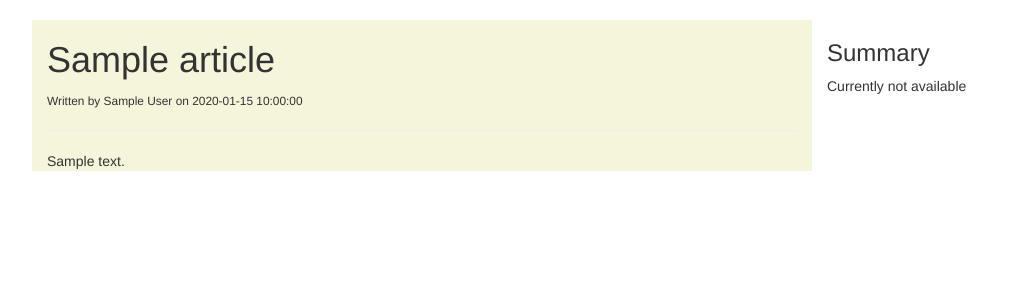
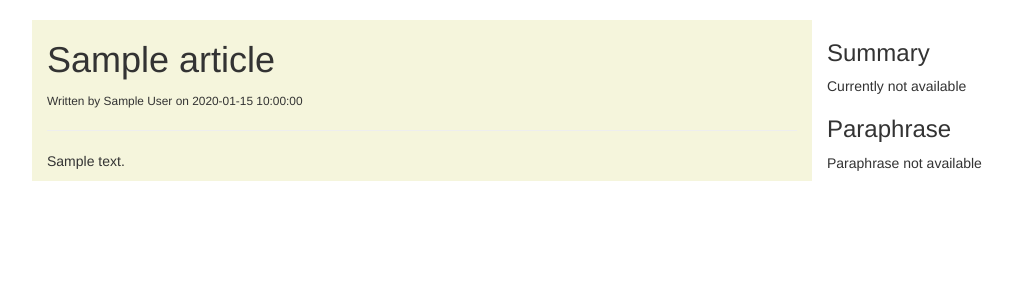
Before and after one commit to saharsh99/Storyboard, a Flask app: page /article/1/ in a window 1280 px wide. Shown: the part 52-352 px from the top of the page, without its empty margins (23-1035 px from the left). Run offline with Flask 2, Linux system fonts and the light colour scheme; the visitor is signed in with stand-in values (Sample User, id 1); tables that the repository leaves empty or names only in its code hold one stand-in row (values such as "Sample post"); a database or web service that is not in the repository returns one stand-in record (values such as "Sample title"); data that the repository does not hold is empty; some libraries are stand-ins or nearby versions.

Commit message:
paraphraser added

```diff
--- a/app.py
+++ b/app.py
@@ -3,9 +3,10 @@ from flask_mysqldb import MySQL
 from wtforms import Form, StringField, TextAreaField, PasswordField, validators, SelectField
 from passlib.hash import sha256_crypt
 import re
+import html
 from functools import wraps
 from ocr import ocr_core
-from back import summarize
+from back import summarize, paraphrase
 
 
 ALLOWED_EXTENSIONS = set(['png', 'jpg', 'jpeg'])
@@ -72,16 +73,23 @@ def article(id):
 
     article = cur.fetchone()
     if result>0:
-
-
         if article['status'] == 'public':
             try:
+                clean_body = re.compile('<.*?>|&([a-z0-9]+|#[0-9]{1,6}|#x[0-9a-f]{1,6});').sub('',article['body'])
+                suggested = paraphrase(clean_body)
+                paraphrasedp = suggested['suggestions'][0]
+                paraphrased = re.compile('<.*?>|&([a-z0-9]+|#[0-9]{1,6}|#x[0-9a-f]{1,6});').sub('',paraphrasedp)
+            except:
+                print('Problem while paraphrasing')
+                paraphrased = 'Paraphrase not available'
+            try:
                 summary = summarize(article['body'])
-                return render_template('article.html', article=article,summary=summary)
+                summary = re.compile('<.*?>|&([a-z0-9]+|#[0-9]{1,6}|#x[0-9a-f]{1,6});').sub('',summary)
             except:
                 print('Exception occured while generating summary')
                 summary = "Currently not available"
-                return render_template('article.html',article=article, summary=summary)
+
+            return render_template('article.html', article=article,summary=summary,paraphrase=paraphrased)
         else:
             flash('Cannot access article','danger')
             return render_template('home.html')
--- a/back.py
+++ b/back.py
@@ -24,21 +24,21 @@ cookie = {
 }
 
 
-def word(msg):
-    _ = requests.get(url)
-    res = requests.get(word_url.format(msg), cookies=cookie)
-    data = res.json()
-    main_data = data['data'][0]
-    fillers = main_data["fillers"]
-    suggestions = main_data['alts']
-    # print("*" * 50)
-    # print(fillers)
-    # print(suggestions)
-    # print("*" * 50)
-    return {
-        "fillers": fillers,
-        "suggestions": suggestions
-    }
+# def word(msg):
+#     _ = requests.get(url)
+#     res = requests.get(word_url.format(msg), cookies=cookie)
+#     data = res.json()
+#     main_data = data['data'][0]
+#     fillers = main_data["fillers"]
+#     suggestions = main_data['alts']
+#     # print("*" * 50)
+#     # print(fillers)
+#     # print(suggestions)
+#     # print("*" * 50)
+#     return {
+#         "fillers": fillers,
+#         "suggestions": suggestions
+#     }
 
 
 def paraphrase(message):
@@ -79,8 +79,13 @@ def summarize(text):
 # The concept of an "essay" has been extended to other media beyond writing. A film essay is a movie that often incorporates documentary filmmaking styles and focuses more on the evolution of a theme or idea. A photographic essay covers a topic with a linked series of photographs that may have accompanying text or captions.
 # '''
 
-# # print(word(msg))
-# # print(paraphrase(message))
+# newText = '''Lorem Ipsum is simply dummy text of the printing and typesetting industry. Lorem Ipsum has been the industry's standard dummy text ever since the 1500s, when an unknown printer took a galley of type and scrambled it to make a type specimen book. It has survived not only five centuries, but also the leap into electronic typesetting, remaining essentially unchanged. It was popularised in the 1960s with the release of Letraset sheets containing Lorem Ipsum passages, and more recently with desktop publishing software like Aldus PageMaker including versions of Lorem Ipsum.'''
+
+# # # # print(word(msg))
+
+# nstr = paraphrase(newText)
+
+# print(nstr['suggestions'][0])
 
 # #min length of text should be of 50 character
 # print(summarize(text))
--- a/templates/article.html
+++ b/templates/article.html
@@ -9,19 +9,29 @@
     <small>Written by {{article.author}} on {{article.create_date}}</small>
     <hr>
     <div>
-      {{article.body | safe}}
+      <p style=" text-align:justify;text-justify:inter-word; word-wrap: break-word;">{{article.body | safe}}</p>
     </div>
   </div>
 
   <div class="col-sm-4">
-      <div class="card">
+      <div class="card" style="display: flexbox;">
 
         <h3 class="card-title ">Summary</h3>
         <div class="card-body">
-            <p>{{summary}}</p>
+            <p style=" text-align:justify;text-justify:inter-word; word-wrap: break-word;">{{summary}}</p>
         </div>
 
       </div>
+
+      <div class="card" style="display: flexbox;">
+
+        <h3 class="card-title ">Paraphrase</h3>
+        <div class="card-body">
+            <p style=" text-align:justify;text-justify:inter-word; word-wrap: break-word;">{{paraphrase}}</p>
+        </div>
+
+      </div>
+
     </div>
 </div>
 
```
